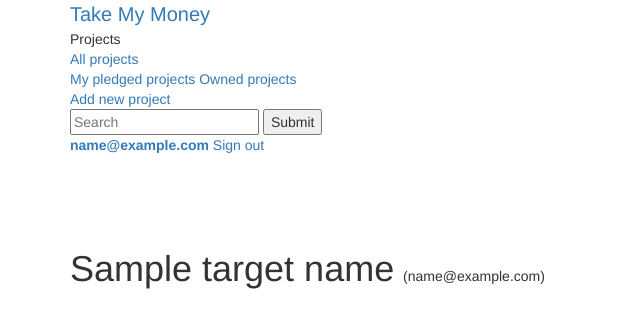
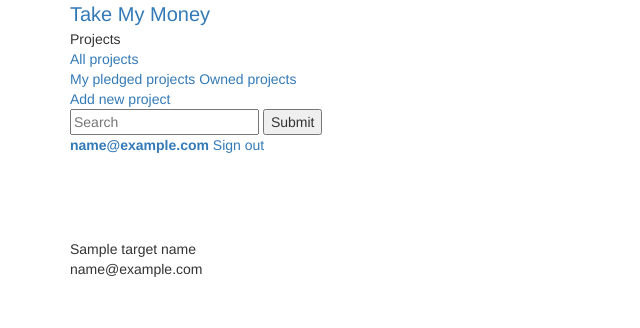
Before and after one commit to CS2102-Group16/TakeMyMoney, a Django app: template TakeMyMoney/templates/user_details.html in a window 1280 px wide. Shown: the top 328 px of the page, without its empty margins (0-640 px from the left). Run offline with Django 3.2, Linux system fonts and the light colour scheme; the template is opened without the code that fills it: most values are stand-ins (such as "Sample title", 1, 10 or a date in 2020); some libraries are stand-ins or nearby versions.

Commit message:
Done with user details

```diff
--- a/TakeMyMoney/templates/user_details.html
+++ b/TakeMyMoney/templates/user_details.html
@@ -2,40 +2,26 @@
 
 {% block title %}Details of {{ user_name }}{% endblock %}
 
-{% block style %}
-    <style>
-        .detail-group {
-            margin-top: 10px;
-        }
-        .user-name {
-            display: inline;
-        }
-        .user-email {
-            margin-left: 5px;
-        }
-        {% if role == 'admin' %}
-        .manage-button {
-            margin-top: 10px;
-        }
-        {% endif %}
-    </style>
-{% endblock %}
-
 {% block content %}
-<p class="container">
-    <h1 class="user-name">{{ target_name }}</h1>
-    <span class="user-email" id="email">({{ target_email }})</span>
+<div class="ui card centered">
+    <div class="content">
+        <div class="header">{{ target_name }}</div>
+        <div class="meta">{{ target_email }}</div>
+    </div>
     {% if role == 'admin' %}
-    <div class="detail-group">
-        <label for="role">User role</label>
-        <div id="role">{{ target_role }}</div>
-    </div>
-        {% if target_role != 'admin' %}
-        <a href="/makeAdmin/?user_id={{ target_id }}" class="btn btn-warning manage-button" role="button">Make Admin</a>
-        {% endif %}
-        {% if me %}
-        <a href="/revokeAdmin/" class="btn btn-warning manage-button" role="button">Revoke Admin</a>
-        {% endif %}
+        <div class="extra content">
+            <span class="left floated">
+                <b>User role: {{ target_role }}</b>
+            </span>
+            <span class="right floated">
+                {% if target_role != 'admin' %}
+                    <a href="/makeAdmin/?user_id={{ target_id }}" class="ui orange button" role="button">Make Admin</a>
+                {% endif %}
+                {% if me %}
+                    <a href="/revokeAdmin/" class="ui orange button" role="button">Revoke Admin</a>
+                {% endif %}
+            </span>
+        </div>
     {% endif %}
 </div>
 {% endblock %}
```
